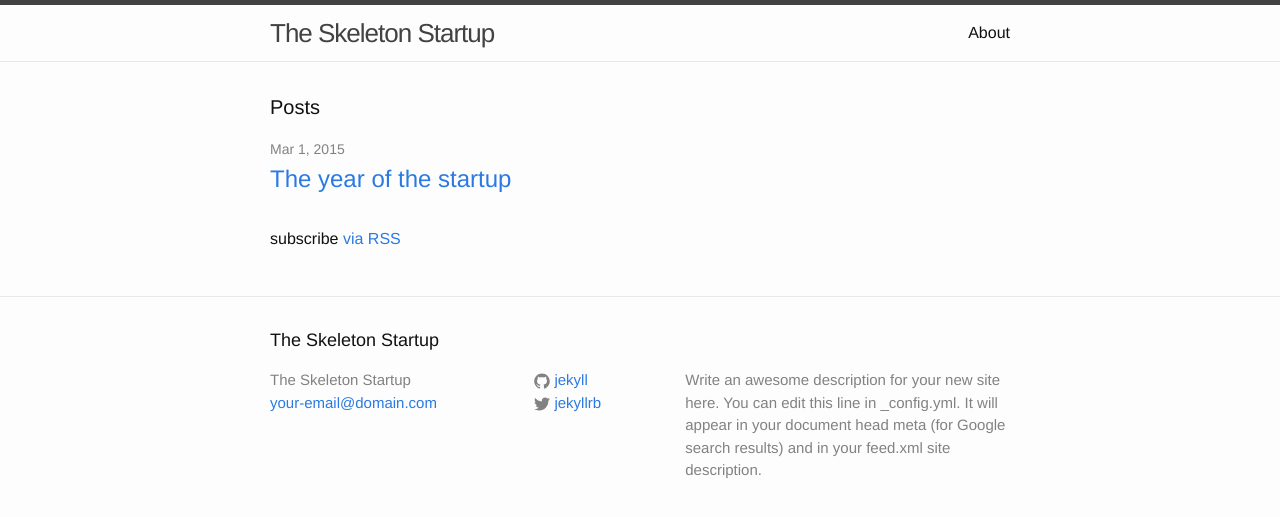
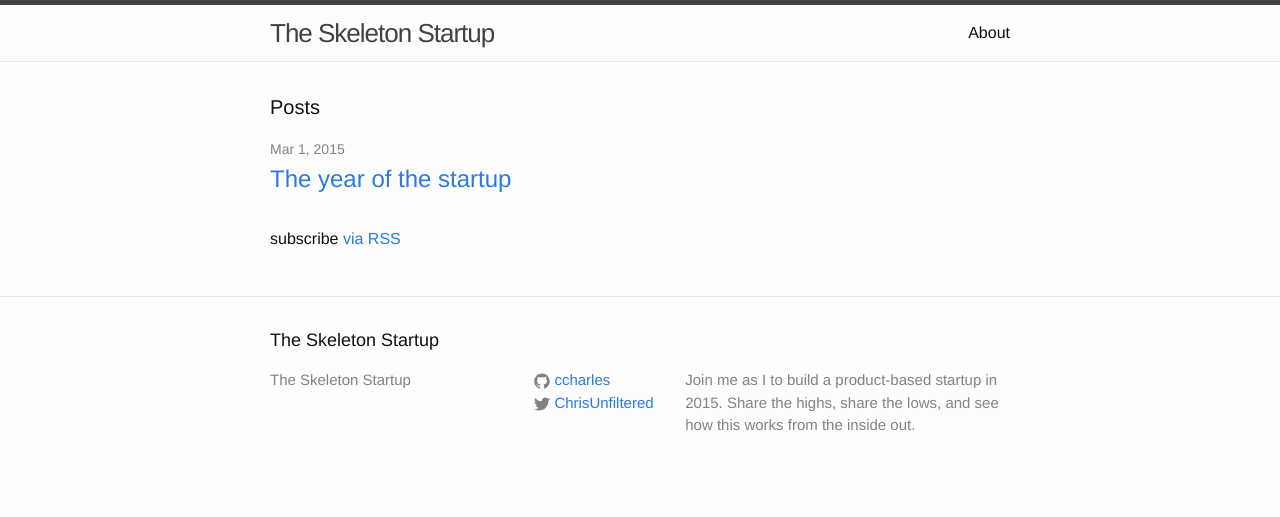
Before and after one commit to ccharles/skeleton-startup, a Jekyll site: the page built from index.html, in a window 1280 px wide. Shown: the top 517 px of the page. Built offline with Jekyll 4.4.1, drawn with Linux system fonts in a browser that asks for light colours.

Commit message:
Add Skeleton Startup settings to config file

```diff
--- a/_config.yml
+++ b/_config.yml
@@ -1,14 +1,13 @@
 # Site settings
 title: The Skeleton Startup
-email: your-email@domain.com
+email: ~
 description: > # this means to ignore newlines until "baseurl:"
-  Write an awesome description for your new site here. You can edit this
-  line in _config.yml. It will appear in your document head meta (for
-  Google search results) and in your feed.xml site description.
+  Join me as I to build a product-based startup in 2015. Share the highs, share
+  the lows, and see how this works from the inside out.
 baseurl: "" # the subpath of your site, e.g. /blog/
-url: "http://yourdomain.com" # the base hostname & protocol for your site
-twitter_username: jekyllrb
-github_username:  jekyll
+url: "http://skeletonstartup.ca" # the base hostname & protocol for your site
+twitter_username: ChrisUnfiltered
+github_username: ccharles
 
 # Build settings
 markdown: kramdown
```
